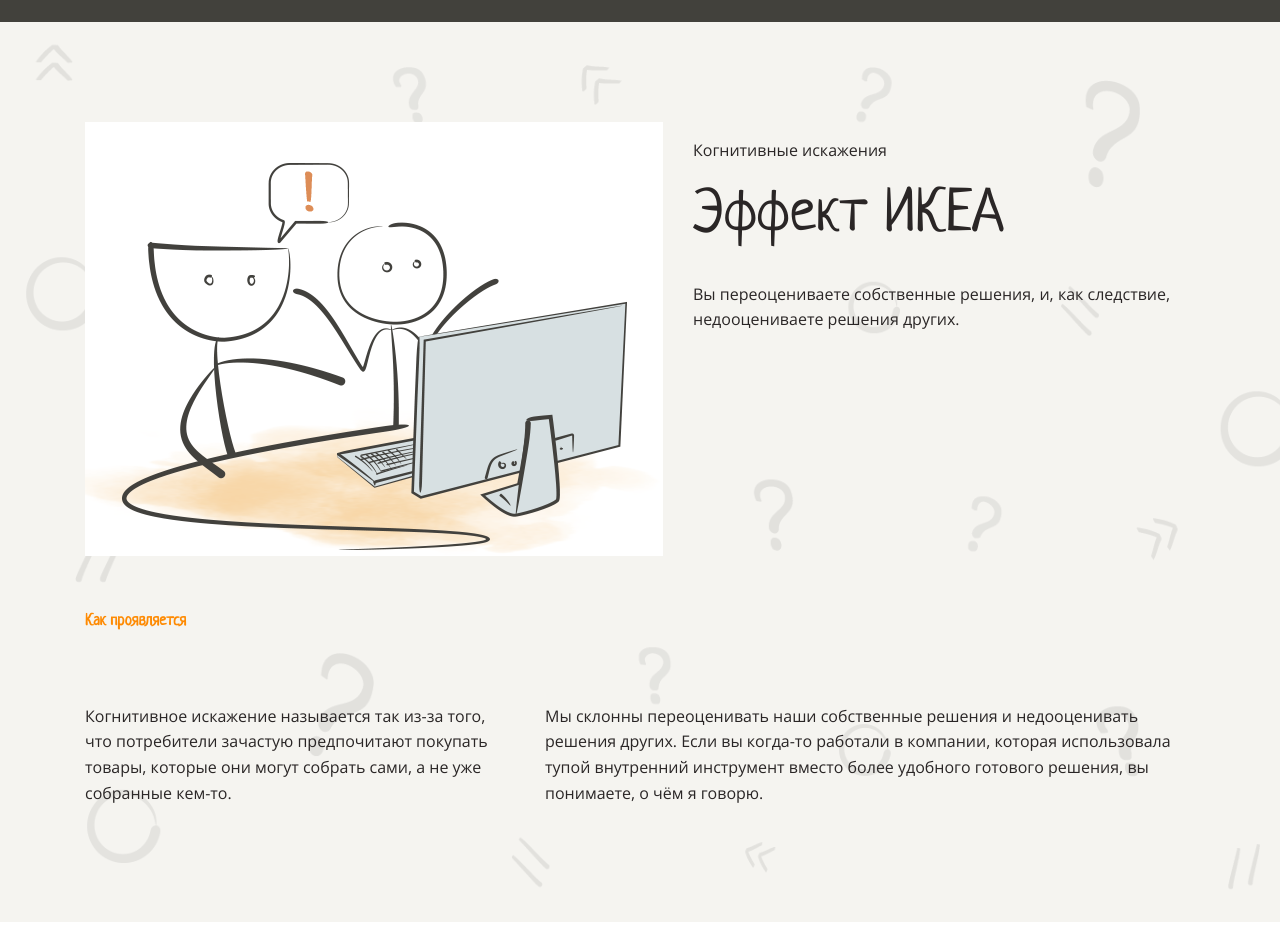
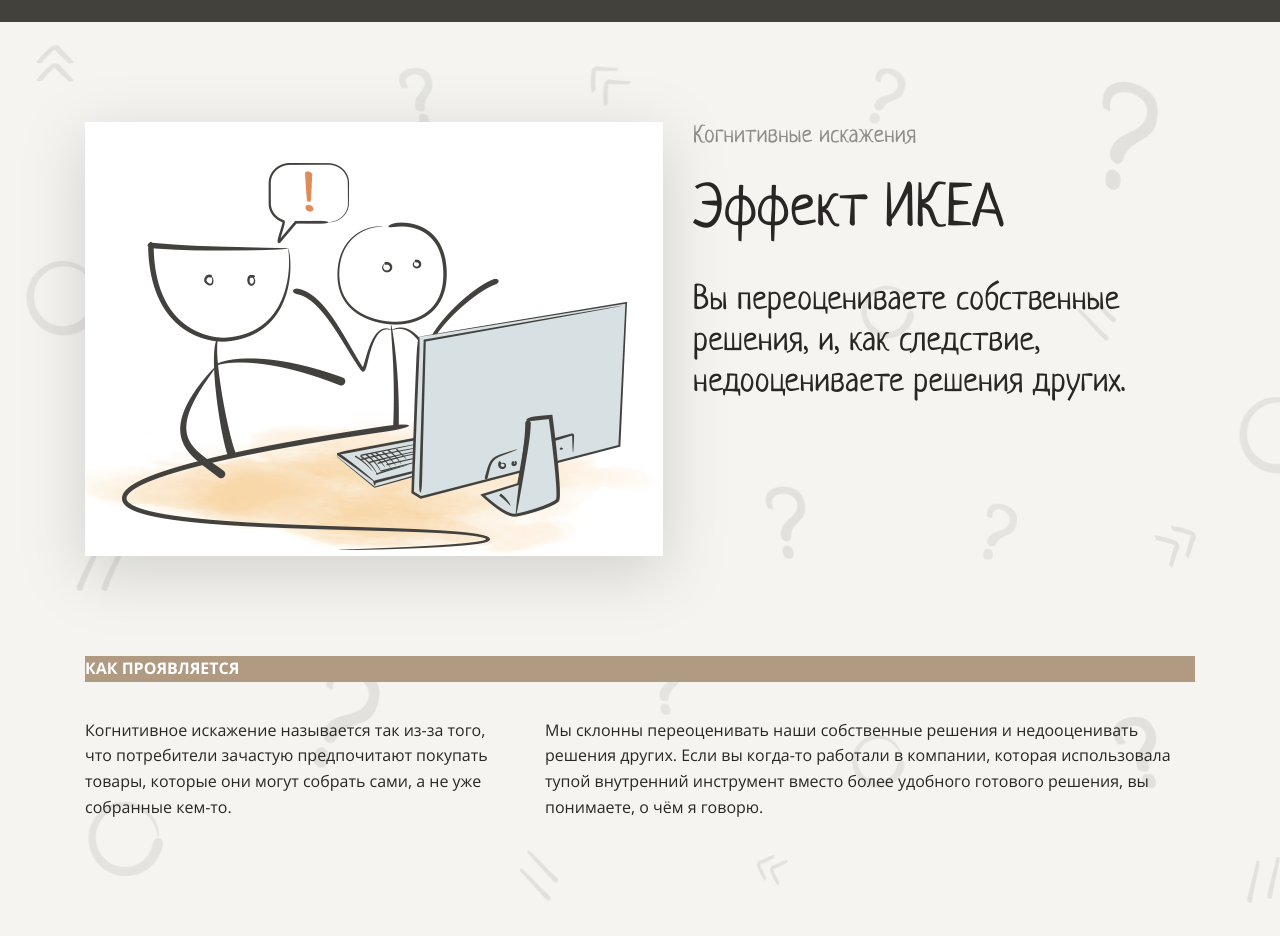
Before and after one commit to princess-cosmos/layout-designer-project-58, a website: page src/index.html in a window 1280 px wide. Shown: the part 2720-3656 px from the top of the page. Drawn offline with Linux system fonts and the light colour scheme.

Commit message:
modified src/styles/style.css

```diff
--- a/src/styles/style.css
+++ b/src/styles/style.css
@@ -91,8 +91,7 @@
 
 h1,
 h2,
-h3,
-h4 {
+h3 {
   z-index: 1;
 
   margin: 0;
@@ -246,7 +245,6 @@
 }
 
 .number {
-
   width: 26px;
   height: 64px;
 
@@ -258,3 +256,43 @@
   margin-bottom: 40px;
   line-height: 1;
 }
+
+/* Ikea Effect */
+.img-ikea {
+  width: 578px;
+  height: 434px;
+
+  filter: drop-shadow(0px 16px 32px rgba(0, 0, 0, 0.15));
+}
+
+.translucent-dark {
+  color: var(--translucent-dark);
+
+  font-family: "Neucha";
+  font-weight: 400;
+  font-size: 24px;
+  line-height: 29px;
+
+  margin-top: 0;
+}
+
+.neucha {
+  font-family: "Neucha";
+  font-weight: 400;
+  font-size: 34px;
+  line-height: 41px;
+}
+
+.uppercase {
+  text-transform: uppercase;
+  color: var(--white);
+  background: var(--brown);
+
+  margin-top: 100px;
+  margin-bottom: 20px;
+
+}
+
+.flex {
+  flex: 1 1 50%;
+}
```
